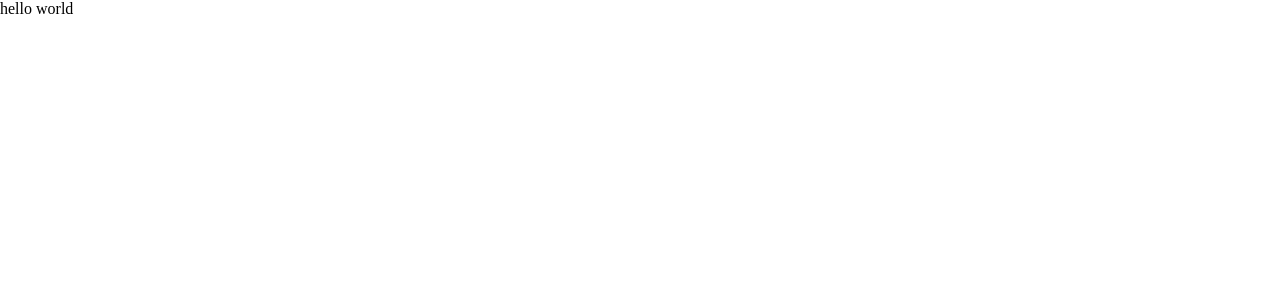
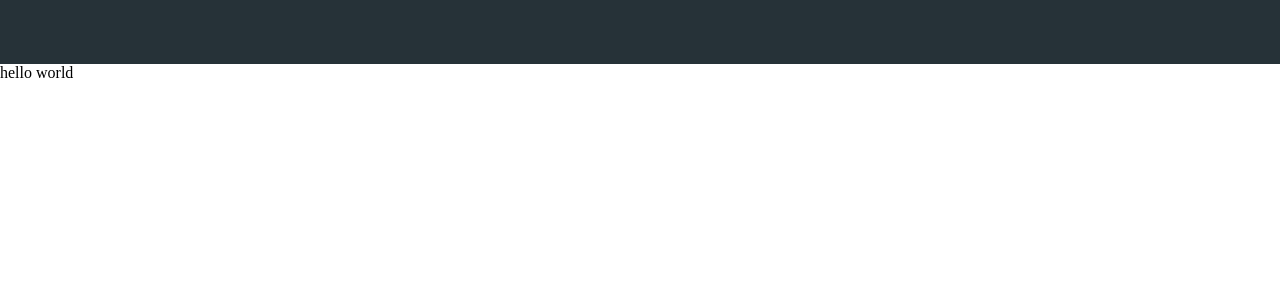
Before and after one commit to Bayathy/Scrapper, a React (Vite) app: page / in a window 1280 px wide. Shown: the top 300 px of the page. Built offline with nearby package versions, Linux system fonts and the light colour scheme.

Commit message:
feat: create Header component file

```diff
--- /dev/null
+++ b/src/components/header/index.tsx
@@ -0,0 +1,23 @@
+import type { FC } from "react";
+import { css, useTheme } from "@emotion/react";
+import { StyledButton } from "../button/button";
+
+export const Header: FC = () => {
+  const theme = useTheme();
+
+  return (
+    <header
+      css={css`
+        height: 4rem;
+        width: 100vw;
+        background: ${theme.color.primary};
+      `}
+    >
+      <div
+        css={css`
+          margin: auto;
+        `}
+      ></div>
+    </header>
+  );
+};
--- a/src/pages/index.tsx
+++ b/src/pages/index.tsx
@@ -1,7 +1,15 @@
 import type { FC } from "react";
+import { Header } from "../components/header";
 
 const App: FC = () => {
-  return <p>hello world</p>;
+  return (
+    <>
+      <Header />
+      <main>
+        <p>hello world</p>
+      </main>
+    </>
+  );
 };
 
 export default App;
```
